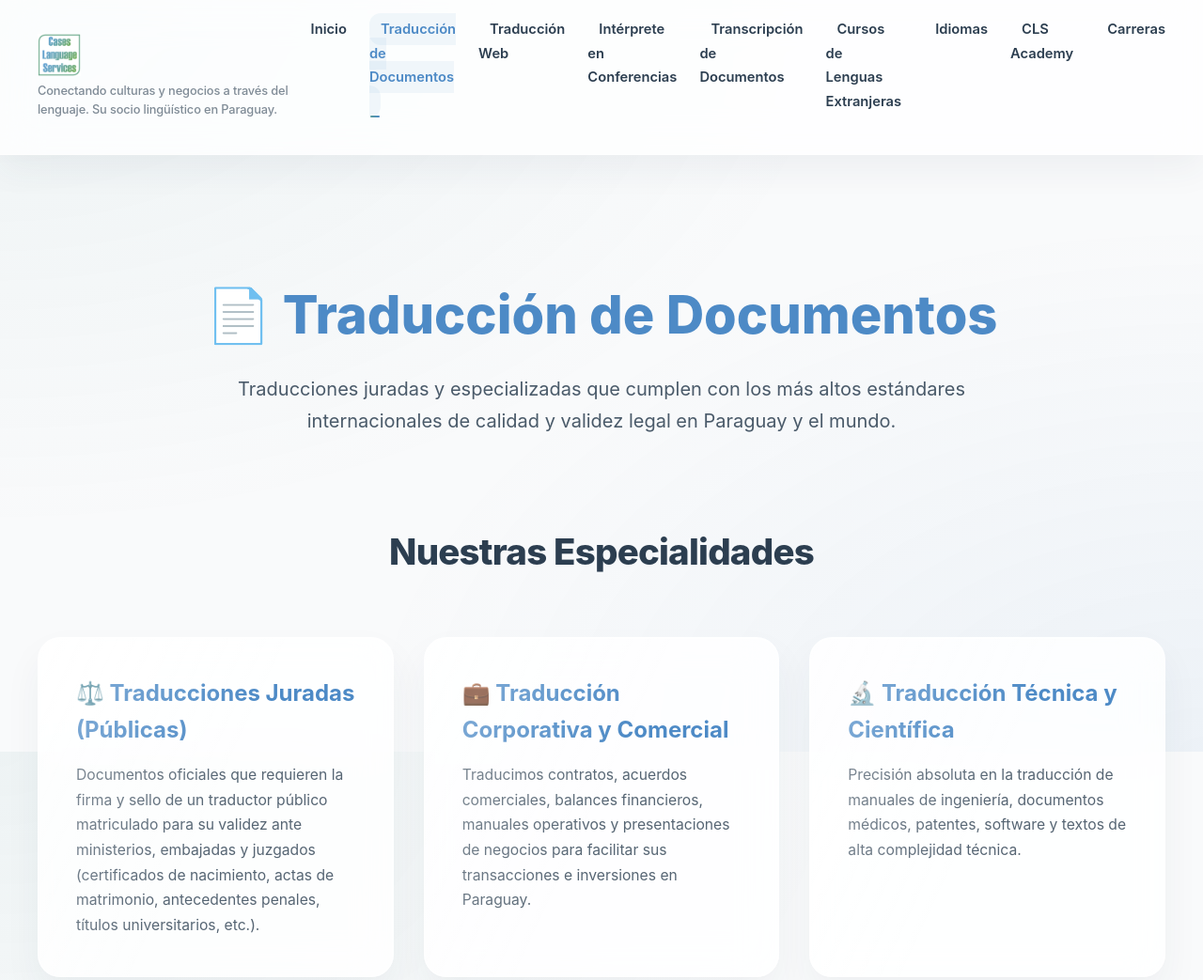
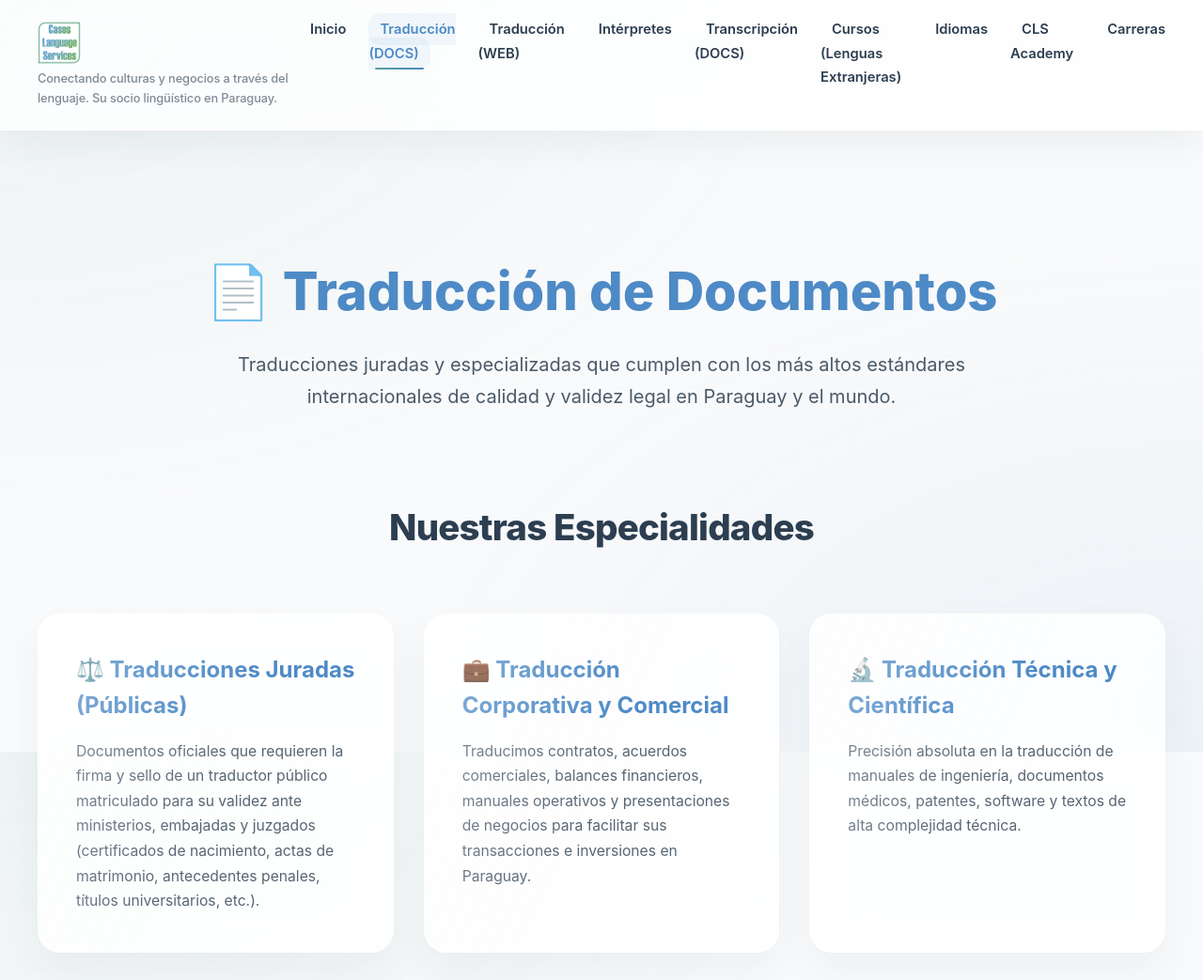
Before and after one commit to cases-language-services/caseslanguages.github.io, a plain HTML site: page traduccion-documentos.html in a window 1280 px wide. Shown: the top 1043 px of the page at 94% size. Drawn offline with Linux system fonts and the light colour scheme.

Commit message:
Update traduccion-documentos.html

```diff
--- a/traduccion-documentos.html
+++ b/traduccion-documentos.html
@@ -22,15 +22,16 @@
         <nav class="primary-menu" aria-label="Navegación principal">
             <ul>
                 <li><a href="index.html">Inicio</a></li>
-                <li><a href="traduccion-documentos.html" class="active">Traducción de Documentos</a></li>
-                <li><a href="index.html#traduccion-web">Traducción Web</a></li>
-                <li><a href="index.html#interprete-conferencias">Intérprete en Conferencias</a></li>
-                <li><a href="index.html#transcripcion">Transcripción de Documentos</a></li>
-                <li><a href="index.html#cursos-idiomas">Cursos de Lenguas Extranjeras</a></li>
-                <li><a href="index.html#idiomas">Idiomas</a></li>
-                <li><a href="index.html#cls-academy">CLS Academy</a></li>
-                <li><a href="index.html#carreras">Carreras</a></li>
+                <li><a href="traduccion-documentos.html" class="active">Traducción (DOCS)</a></li>
+                <li><a href="traduccion-web.html">Traducción (WEB)</a></li>
+                <li><a href="interprete-conferencias.html">Intérpretes</a></li>
+                <li><a href="transcripcion-documentos.html">Transcripción (DOCS)</a></li>
+                <li><a href="cursos-lenguas-extranjeras.html">Cursos (Lenguas Extranjeras)</a></li>
+                <li><a href="idiomas.html">Idiomas</a></li>
+                <li><a href="cls-academy.html">CLS Academy</a></li>
+                <li><a href="carreras.html">Carreras</a></li>
             </ul>
+
         </nav>
     </header>
 
```
